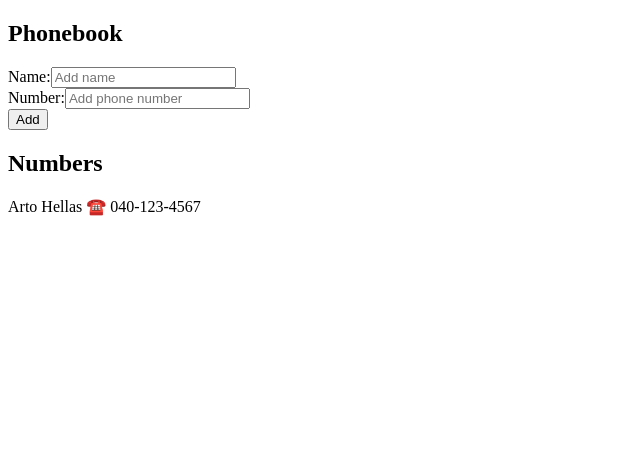
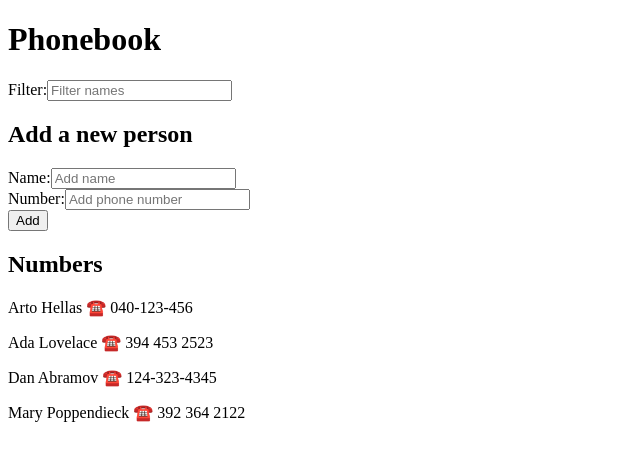
Before and after one commit to degenone/FSO-part2, a React (Vite) app in the folder phonebook/: page / in a window 1280 px wide. Shown: the top 460 px of the page, without its empty margins (0-640 px from the left). Built offline with nearby package versions, Linux system fonts and the light colour scheme.

Commit message:
exercise 2.10 done

```diff
--- a/phonebook/src/App.jsx
+++ b/phonebook/src/App.jsx
@@ -1,12 +1,24 @@
 import { useState } from 'react';
-import Person from './components/Person';
+import Persons from './components/Persons';
+import Filter from './components/Filter';
+import Form from './components/Form';
 
 const App = () => {
     const [persons, setPersons] = useState([
-        { name: 'Arto Hellas', number: '040-123-4567' },
+        { name: 'Arto Hellas', number: '040-123-456', id: 1 },
+        { name: 'Ada Lovelace', number: '394 453 2523', id: 2 },
+        { name: 'Dan Abramov', number: '124-323-4345', id: 3 },
+        { name: 'Mary Poppendieck', number: '392 364 2122', id: 4 },
     ]);
     const [newName, setNewName] = useState('');
     const [newNumber, setNewNumber] = useState('');
+    const [filterBy, setFilterBy] = useState('');
+    const personsToList =
+        filterBy.trim().length === 0
+            ? persons
+            : persons.filter((person) =>
+                  person.name.toLowerCase().includes(filterBy.toLowerCase())
+              );
 
     const handleNameChange = (e) => {
         const { value } = e.target;
@@ -18,10 +30,19 @@ const App = () => {
         setNewNumber(value);
     };
 
+    const handleFilterChange = (e) => {
+        const { value } = e.target;
+        setFilterBy(value);
+    };
+
     const addPerson = (e) => {
         e.preventDefault();
         if (newName.trim().length === 0 || newName.trim().length === 0) return;
-        const personObj = { name: newName, number: newNumber };
+        const personObj = {
+            name: newName,
+            number: newNumber,
+            id: persons.length + 1,
+        };
         if (personExists(personObj)) return;
         setPersons([...persons, personObj]);
         setNewName('');
@@ -51,42 +72,18 @@ const App = () => {
 
     return (
         <div>
-            <h2>Phonebook</h2>
-            <form onSubmit={addPerson}>
-                <div>
-                    <label htmlFor='newName'>Name:</label>
-                    <input
-                        type='text'
-                        name='newName'
-                        id='newName'
-                        placeholder='Add name'
-                        value={newName}
-                        onChange={handleNameChange}
-                    />
-                </div>
-                <div>
-                    <label htmlFor='newNumber'>Number:</label>
-                    <input
-                        type='text'
-                        name='newNumber'
-                        id='newNumber'
-                        minLength={12}
-                        maxLength={12}
-                        placeholder='Add phone number'
-                        pattern='[0-9]{3}[\s\-][0-9]{3}[\s\-][0-9]{4}'
-                        title='Phone number e.g. 123 123 1234 or 123-123-1234'
-                        value={newNumber}
-                        onChange={handleNumberChange}
-                    />
-                </div>
-                <div>
-                    <button type='submit'>Add</button>
-                </div>
-            </form>
+            <h1>Phonebook</h1>
+            <Filter value={filterBy} handler={handleFilterChange} />
+            <h2>Add a new person</h2>
+            <Form
+                nameValue={newName}
+                nameHandler={handleNameChange}
+                numberValue={newNumber}
+                numberHandler={handleNumberChange}
+                submitHandler={addPerson}
+            />
             <h2>Numbers</h2>
-            {persons.map((person) => (
-                <Person key={person.name} person={person} />
-            ))}
+            <Persons persons={personsToList} />
         </div>
     );
 };
--- /dev/null
+++ b/phonebook/src/components/Filter.jsx
@@ -0,0 +1,18 @@
+const Filter = (props) => {
+    const { value, handler } = props;
+    return (
+        <div>
+            <label htmlFor='filter'>Filter:</label>
+            <input
+                type='text'
+                id='filter'
+                name='filter'
+                placeholder='Filter names'
+                value={value}
+                onChange={handler}
+            />
+        </div>
+    );
+};
+
+export default Filter;
--- /dev/null
+++ b/phonebook/src/components/Form.jsx
@@ -0,0 +1,44 @@
+const Form = (props) => {
+    const {
+        nameValue,
+        nameHandler,
+        numberValue,
+        numberHandler,
+        submitHandler,
+    } = props;
+    return (
+        <form onSubmit={submitHandler}>
+            <div>
+                <label htmlFor='newName'>Name:</label>
+                <input
+                    type='text'
+                    name='newName'
+                    id='newName'
+                    placeholder='Add name'
+                    value={nameValue}
+                    onChange={nameHandler}
+                />
+            </div>
+            <div>
+                <label htmlFor='newNumber'>Number:</label>
+                <input
+                    type='text'
+                    name='newNumber'
+                    id='newNumber'
+                    minLength={12}
+                    maxLength={12}
+                    placeholder='Add phone number'
+                    pattern='[0-9]{3}[\s\-][0-9]{3}[\s\-][0-9]{4}'
+                    title='Phone number e.g. 123 123 1234 or 123-123-1234'
+                    value={numberValue}
+                    onChange={numberHandler}
+                />
+            </div>
+            <div>
+                <button type='submit'>Add</button>
+            </div>
+        </form>
+    );
+};
+
+export default Form;
--- /dev/null
+++ b/phonebook/src/components/Persons.jsx
@@ -0,0 +1,14 @@
+import Person from './Person';
+
+const Persons = (props) => {
+    const { persons } = props;
+    return (
+        <>
+            {persons.map((person) => (
+                <Person key={person.id} person={person} />
+            ))}
+        </>
+    );
+};
+
+export default Persons;
```
